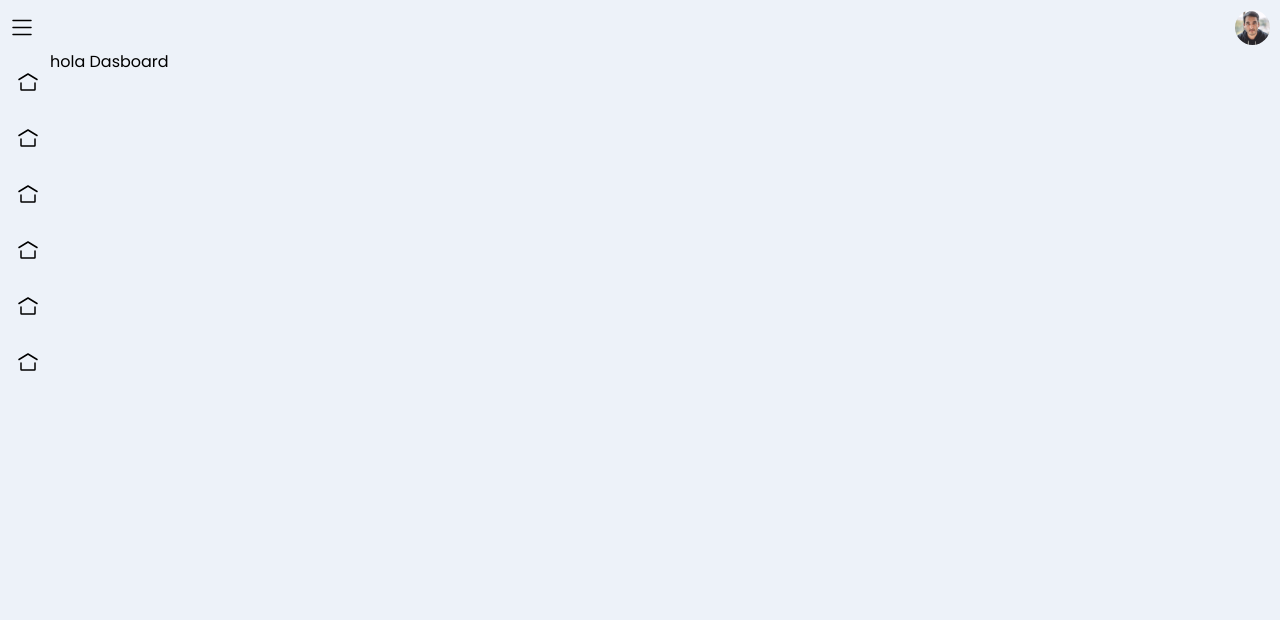
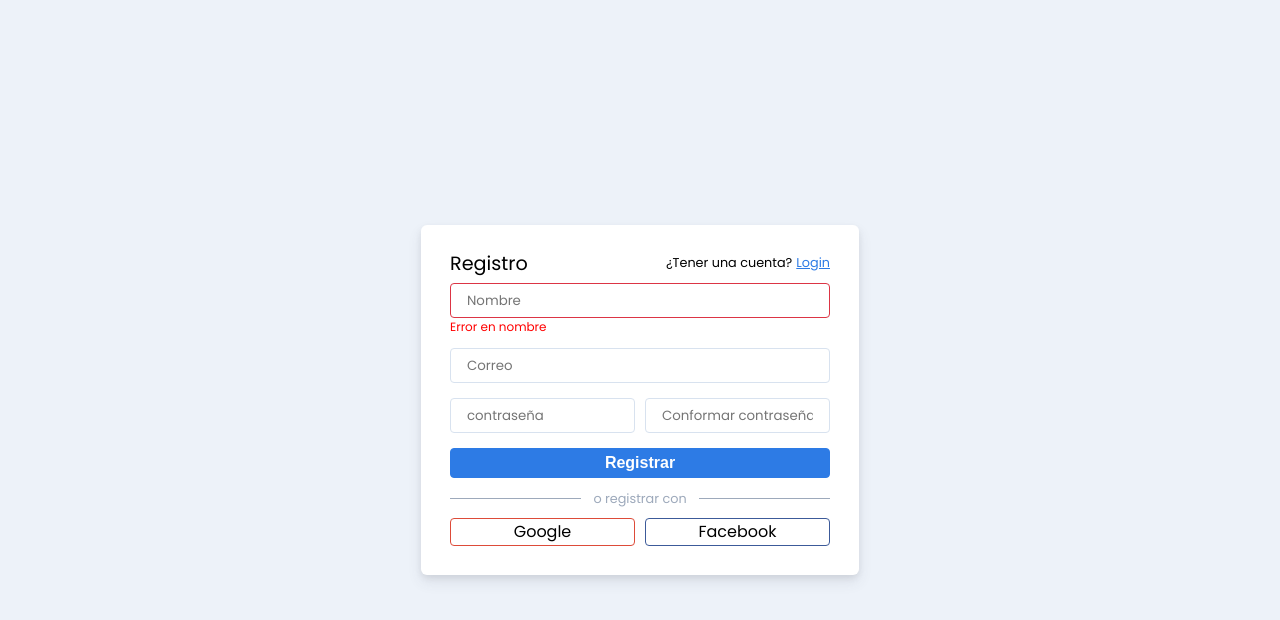
Before and after one commit to irvincnt/cnt, a React app: page /register in a window 1280 px wide. Before the commit this address led to /home. Shown: the top 620 px of the page. Built offline with nearby package versions, Linux system fonts and the light colour scheme.

Commit message:
Login | Agregar hook useForm y mejorar estilos

```diff
--- /dev/null
+++ b/src/hooks/useForm.js
@@ -0,0 +1,18 @@
+import { useState } from 'react'
+
+export const useForm = (initialState = {}) => {
+  const [values, setValues] = useState(initialState)
+
+  const reset = () => {
+    setValues(initialState)
+  }
+
+  const handleInputChange = ({ target }) => {
+    setValues({
+      ...values,
+      [target.name]: target.value
+    })
+  }
+
+  return [values, handleInputChange, reset]
+}
--- a/src/pages/Dasboard.js
+++ b/src/pages/Dasboard.js
@@ -5,7 +5,7 @@ import '../styles/dasboard.scss'
 export const Dasboard = () => {
   const { isCollapsible } = useSelector(state => state.ui)
   return (
-    <div className={`${isCollapsible ? 'dasboard_active' : ''}`}>
+    <div className={`${isCollapsible ? 'full-size dasboard_active' : 'full-size'}`}>
       hola Dasboard
     </div>
   )
--- a/src/pages/Register.js
+++ b/src/pages/Register.js
@@ -1,7 +1,14 @@
 import React from 'react'
 import { Link } from 'react-router-dom'
+import { useForm } from '../hooks/useForm'
 
 export default function Register () {
+  const [values, handleInputChange] = useForm({ name: '', email: '', password1: '', password2: '' })
+
+  const handlerRegister = (e) => {
+    e.preventDefault()
+    console.log(values)
+  }
   return (
     <div className='register'>
       <div className='wrapper'>
@@ -13,19 +20,20 @@ export default function Register () {
           </span>
         </div>
         <div className='register-form'>
-          <form>
+          <form onSubmit={handlerRegister}>
             <div className='form-group'>
-              <input className='form-control' type='text' placeholder='Nombre' />
+              <input className='form-control is-invalid' type='text' placeholder='Nombre' name='name' value={values.name} onChange={handleInputChange} />
+              <p className='message-invalid'>Error en nombre</p>
             </div>
             <div className='form-group'>
-              <input className='form-control' type='email' placeholder='Correo' />
+              <input className='form-control' type='email' placeholder='Correo' name='email' value={values.email} onChange={handleInputChange} />
             </div>
             <div className='form-row'>
               <div className='form-group'>
-                <input className='form-control' type='password' placeholder='contraseña' />
+                <input className='form-control' type='password' placeholder='contraseña' name='password1' value={values.password1} onChange={handleInputChange} />
               </div>
               <div className='form-group'>
-                <input className='form-control' type='password' placeholder='Conformar contraseña' />
+                <input className='form-control' type='password' placeholder='Conformar contraseña' name='password2' value={values.password2} onChange={handleInputChange} />
               </div>
             </div>
             <div className='form-group'>
--- a/src/router/AppRouter.js
+++ b/src/router/AppRouter.js
@@ -6,7 +6,7 @@ import { DashboardRoutes } from './DashboardRoutes'
 import { PrivateRoute } from './PrivateRoute'
 import { PublicRoute } from './PublicRoute'
 
-const isA = true
+const isA = false
 
 export const AppRouter = () => {
   return (
--- a/src/styles/base.scss
+++ b/src/styles/base.scss
@@ -39,6 +39,11 @@ h1{
     color: $blue1
 }
 
+.full-size {
+  width: 100vw;
+  height: 100vh;
+}
+
 .dasboardRoutes {
   display: block;
 }
--- a/src/styles/dasboard.scss
+++ b/src/styles/dasboard.scss
@@ -1,8 +1,6 @@
 
 .dasboard {
-  height: 100vh;
-  width: 100%;
-  transition: padding-left .3s;
+  transition: padding-right .3s;
 }
 
 @media (min-width: 480px) {
--- a/src/styles/login.scss
+++ b/src/styles/login.scss
@@ -72,6 +72,21 @@
       background-color: $blue1;
       border-radius: .25rem;
     }
+    .message-invalid {
+      font-size: 12px;
+      padding-top: 3px;
+      color: red;
+    }
+    .is-invalid, .is-invalid:focus{
+      border-color: #dc3545;
+    }
+
+    .is-invalid:focus{
+      border-color: #dc3545;
+      box-shadow: 0 0 0 0.2rem rgb(220 53 69 / 25%);
+      outline: #dc3545;
+    }
+
   }
 
   .divider {
--- a/src/styles/sidebar.scss
+++ b/src/styles/sidebar.scss
@@ -55,7 +55,6 @@
       z-index: 1;
       top: 54px;
       left: 0;
-      background: #242939;
       overflow: hidden;
     }
   }
```
